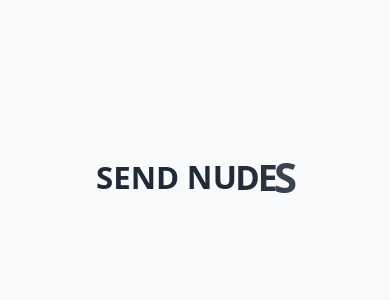
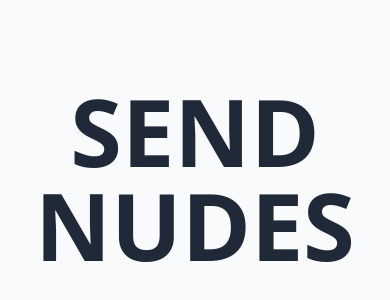
Before and after one commit to mattbolidetriangulum/nextsplash, a Next.js app: page / in a window 390 px wide. Shown: the part 244-544 px from the top of the page. Built offline with nearby package versions, Linux system fonts and the light colour scheme.

Commit message:
Adjusted mobile scaling

```diff
--- a/app/page.tsx
+++ b/app/page.tsx
@@ -2,7 +2,6 @@
 
 import React, { useEffect, useRef } from 'react';
 import anime from 'animejs';
-import './globals.css';
 
 export const runtime = 'edge';
 
@@ -15,30 +14,39 @@ export default function Home() {
     );
 
     // Apply Animation 4: Jump out and fade
-    anime.timeline({ loop: true })
+    anime.timeline({ loop: true }) // Infinite loop
       .add({
         targets: chars,
-        opacity: [0, 1],
-        scale: [4, 1],
-        translateZ: 0,
-        easing: 'easeOutExpo',
-        duration: 800,
-        delay: anime.stagger(100),
+        opacity: [0, 1], // Fade in
+        scale: [4, 1], // Scale down from larger size
+        translateZ: 0, // Ensure no perspective distortion
+        easing: 'easeOutExpo', // Smooth easing
+        duration: 800, // Duration for each character
+        delay: anime.stagger(100), // Staggered animation for each character
       })
       .add({
         targets: chars,
-        opacity: [1, 0],
-        scale: [1, 0],
+        opacity: [1, 0], // Fade out
+        scale: [1, 0], // Scale down to disappear
         easing: 'easeInExpo',
         duration: 800,
-        delay: anime.stagger(100),
+        delay: anime.stagger(100), // Staggered animation for each character
       });
   }, []);
 
-  const text = 'send nudes';
-  const characters = text.split('').map((char, index) => (
+  // Render the text with responsive stacking
+  const textSend = 'SEND';
+  const textNudes = 'NUDES';
+
+  const charactersSend = textSend.split('').map((char, index) => (
     <span key={index} className="char inline-block">
-      {char === ' ' ? '\u00A0' : char}
+      {char}
+    </span>
+  ));
+
+  const charactersNudes = textNudes.split('').map((char, index) => (
+    <span key={index} className="char inline-block">
+      {char}
     </span>
   ));
 
@@ -46,15 +54,12 @@ export default function Home() {
     <div className="flex items-center justify-center min-h-screen bg-gray-50">
       <div
         ref={titleContainerRef}
-        className="uppercase font-extrabold text-gray-800 text-center"
-        style={{
-          fontSize: '8vw', // Dynamic font size
-          lineHeight: '1', // Prevent extra spacing
-          whiteSpace: 'pre-wrap', // Preserve spaces and line breaks
-        }}
+        className="uppercase font-extrabold text-gray-800 text-center leading-none md:space-x-4 md:flex md:justify-center text-[24vw] md:text-[10vw]"
       >
-        {characters}
+        <span className="block md:inline">{charactersSend}</span>
+        <span className="block md:inline">{charactersNudes}</span>
       </div>
+
     </div>
   );
 }
```
